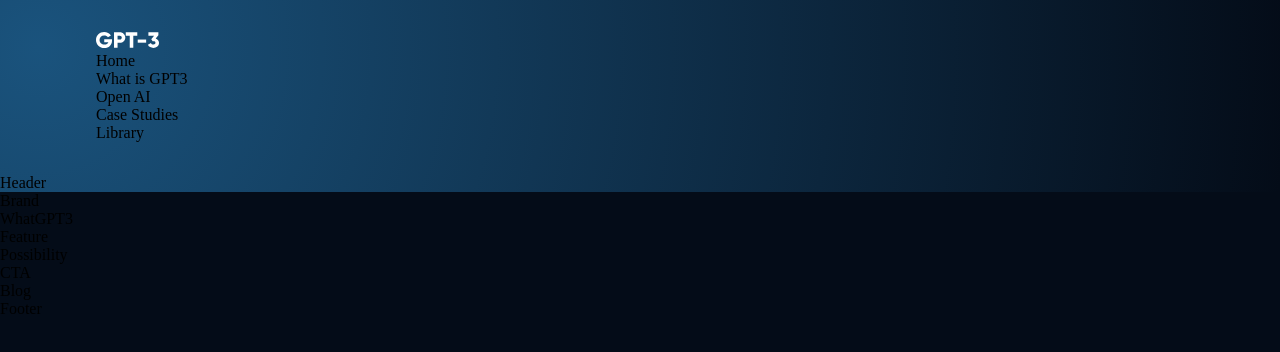
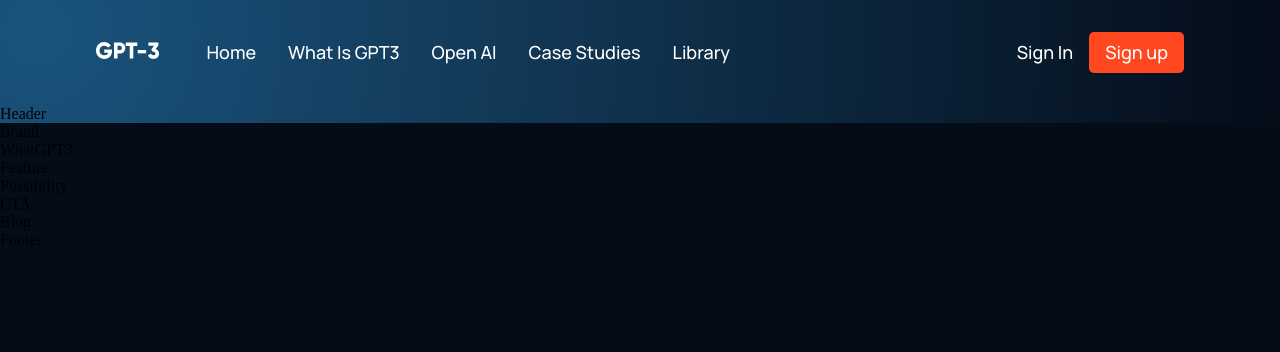
Before and after one commit to infjay/gp3-AI, a React (Create React App) app in the folder gp3/: page / in a window 1280 px wide. Shown: the top 352 px of the page. Built offline with nearby package versions, Linux system fonts and the light colour scheme.

Commit message:
Responsive navbar s-m-L implemented

```diff
--- a/gp3/src/components/navbar/Navbar.jsx
+++ b/gp3/src/components/navbar/Navbar.jsx
@@ -1,25 +1,51 @@
-import React from 'react'
+import React,{useState} from 'react'
 import "./navbar.css";
-import {RiMenu3Line, RiCloseLin} from "react-icons/ri";
+import {RiMenu3Line, RiCloseLine} from "react-icons/ri";
 import logo from '../../assets/logo.svg'
 
+const Menu = () => (
+  <>
+    <p><a href="#home">Home</a></p>
+    <p><a href="#wgpt3">What is GPT3</a></p>
+    <p><a href="#possibility">Open AI</a></p>
+    <p><a href="#features">Case Studies</a></p>
+    <p><a href="#blog">Library</a></p>
+  </>
+)
 
 const Navbar = () => {
+const [toggleMenu, setToggleMenu] = useState(false);
+
   return (
     <div className='gpt3__navbar'>
       <div className='gpt3__navbar-links'>
         <div className='gpt3__navbar-links_logo'>
           <img src={logo} alt="logo"/>
+          </div>
           <div className='gpt3__navbar-links_container'>
-
-              <p><a href="#home">Home</a></p>
-              <p><a href="#wgpt3">What is GPT3</a></p>
-              <p><a href="#possibility<">Open AI</a></p>
-              <p><a href="#features">Case Studies</a></p>
-              <p><a href="#blog">Library</a></p>
-
+            <Menu />
+        </div>
+      </div>
+      <div className='gpt3__navbar-sign'>
+        <p>Sign in</p>
+        <button type='button'>Sign up</button>
+      </div>
+      <div className='gpt3__navbar-menu'>
+        {toggleMenu
+        ? <RiCloseLine color="#fff" size={27} onClick={()=>{setToggleMenu(false)} } /> :
+        <RiMenu3Line color="#fff" size={27} onClick={()=>{setToggleMenu(true)} } />
+        }
+        {toggleMenu && (
+          <div className="gpt3__navbar-menu_container scale-up-center">
+            <div className='gpt3__navbar-menu_container-links'>
+            <Menu />
+            <div className='gpt3__navbar-menu_container-links-sign'>
+        <p>Sign in</p>
+        <button type='button'>Sign up</button>
+      </div>
+            </div>
           </div>
-        </div>
+        )}
       </div>
     </div>
   )
--- a/gp3/src/components/navbar/navbar.css
+++ b/gp3/src/components/navbar/navbar.css
@@ -1,6 +1,6 @@
 .gpt3__navbar {
-    display: flex;
-    justify-content: space-between;
+    display:flex;
+    justify-content:space-between ;
     align-items: center;
 
     padding: 2rem 6rem;
@@ -15,10 +15,116 @@
 }
 
 .gpt3__navbar-links_logo {
-margin-right: 2rem;
+    margin-right: 2rem;
+}
+
+.gpt3__navbar-links_logo img {
+    width: 62.56px;
+    height: 16.02px;
 }
 
 .gpt3__navbar-links_logo img{
     width: 62.56px;
     height: 16.02px;
 }
+
+.gpt3__navbar-links_container {
+    display: flex;
+    flex-direction: row;
+}
+
+
+.gpt3__navbar-sign {
+    display: flex;
+    justify-content: flex-end;
+    align-items: center;
+}
+
+.gpt3__navbar-links_container p,
+.gpt3__navbar-sign p,
+.gpt3__navbar-menu_container {
+    color: #fff;
+    font-family: var(--font-family);
+    font-weight: 500;
+    font-size: 18px;
+    line-height: 25px;
+    text-transform: capitalize;
+    margin: 0 1rem;
+}
+
+.gpt3__navbar-sign button,
+.gpt3__navbar-menu_container button {
+    padding: 0.5rem 1rem;
+    color: #fff;
+    font-family: var(--font-family);
+    font-weight: 500;
+    background: #FF4820;
+    border-radius: 5px;
+    font-style: normal;
+    font-size: 18px;
+    line-height: 25px;
+    border: 0;
+    outline: none;
+    cursor: pointer;
+}
+
+.gpt3__navbar-menu {
+    margin-left: 1rem;
+    display: none;
+    position: relative;
+}
+
+.gpt3__navbar-menu svg{
+    cursor: pointer;
+}
+
+.gpt3__navbar-menu_container {
+    display: flex;
+    justify-content: flex-end;
+    align-items: flex-end;
+    flex-direction: column;
+    text-align: end;
+    background: var(--color-footer);
+    padding: 2rem;
+    position: absolute;
+    top: 40px;
+    right: 0;
+    margin-top: 1rem;
+    min-width: 210px ;
+    border-radius: 5px;
+    box-shadow: 0 0 5 rgba(0, 0, 0, 0.2);
+}
+
+
+.gpt3__navbar-menu_container p {
+    margin: 1rem 0;
+}
+
+.gpt3__navbar-menu_container-links-sign {
+    display: none;
+}
+
+@media screen and (max-width:1050px){
+    .gpt3__navbar-links_container {
+        display: none;
+    }
+    .gpt3__navbar-menu {display: flex;}
+}
+@media screen and (max-width:700px){
+    .gpt3__navbar{
+        padding: 2rem 4rem;
+    }
+    .gpt3__navbar-menu {display: flex;}
+}
+@media screen and (max-width:550px){
+    .gpt3__navbar{
+        padding: 2rem;
+    }
+    .gpt3__navbar-sign {display: none;}
+    .gpt3__navbar-menu_container{
+        top: 10px;
+    }
+    .gpt3__navbar-menu_container-links-sign{
+        display: block;
+    }
+}
```
